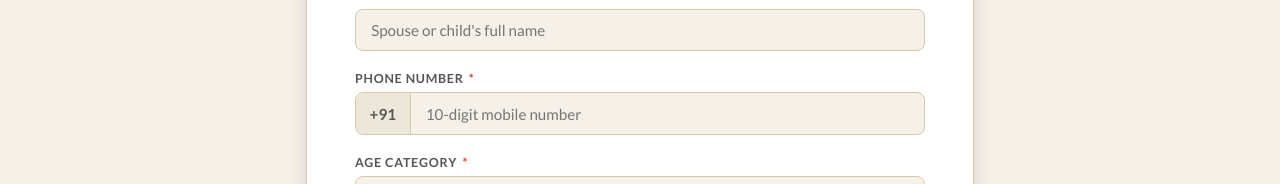
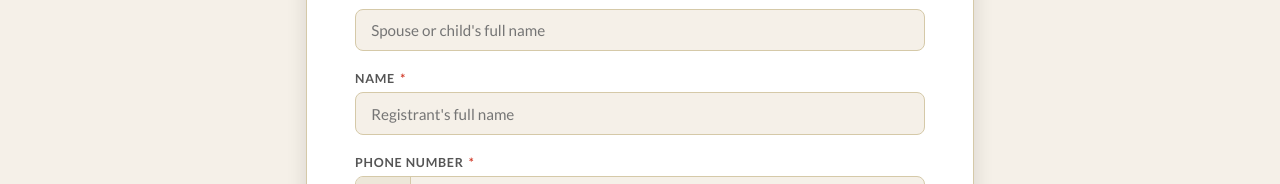
Before and after one commit to Suguna-izonetech/BNI-register, a React (Vite) app in the folder frontend/: page /register/family in a window 1280 px wide. Shown: the part 608-792 px from the top of the page. Built offline with nearby package versions, Linux system fonts and the light colour scheme; no server answers.

Commit message:
Revert "Update family registration page"
This reverts commit 2658a2a03476a22b5db1e5546c3b560b9be7c9aa.

```diff
--- a/frontend/src/pages/FamilyRegistrationPage.tsx
+++ b/frontend/src/pages/FamilyRegistrationPage.tsx
@@ -482,7 +482,7 @@ export default function FamilyRegistrationPage() {
               </div>
 
               {/* Name (registrant) */}
-              {/* <div className="form-group full-width">
+              <div className="form-group full-width">
                 <label>Name <span className="required-star">*</span></label>
                 <input
                   type="text"
@@ -492,7 +492,7 @@ export default function FamilyRegistrationPage() {
                   className={errors.name ? 'error' : ''}
                 />
                 {errors.name && <span className="error-msg">{errors.name}</span>}
-              </div> */}
+              </div>
 
               {/* Phone */}
               <div className="form-group full-width">
```
Also changed, not shown: 1 other file (tests, documents, lock files or other folders).
